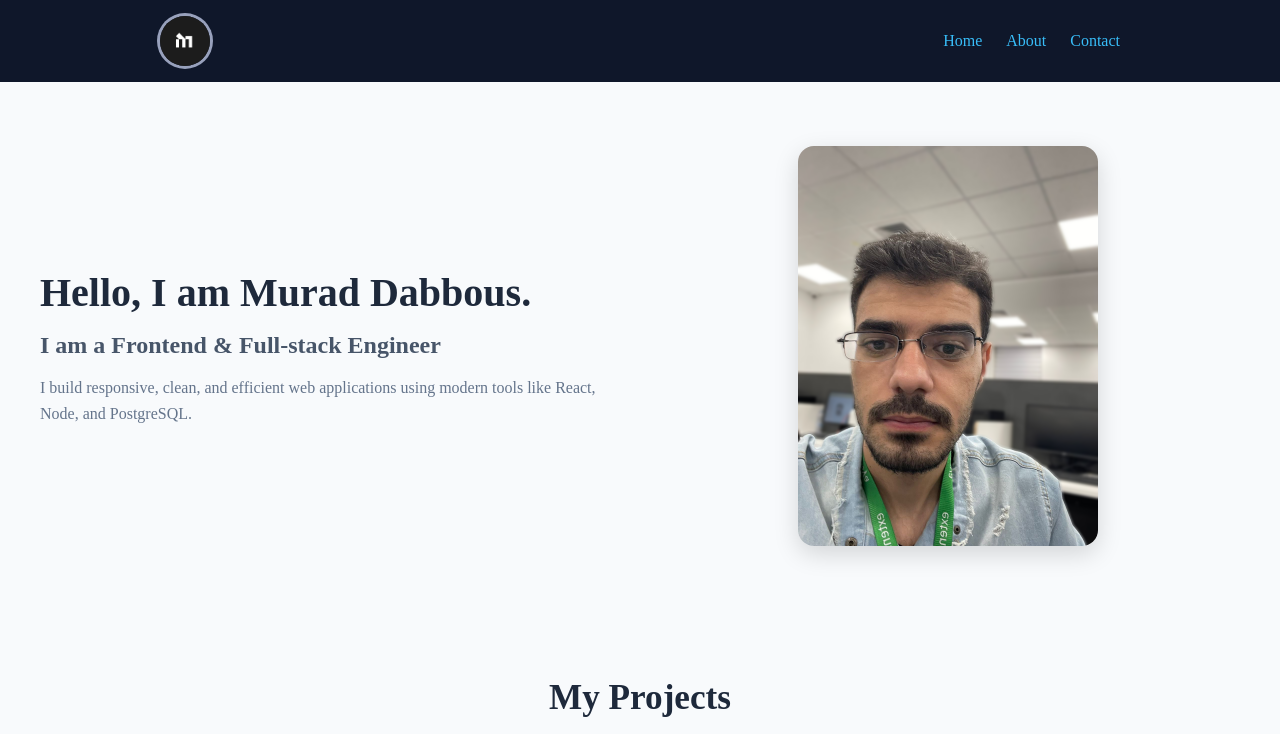
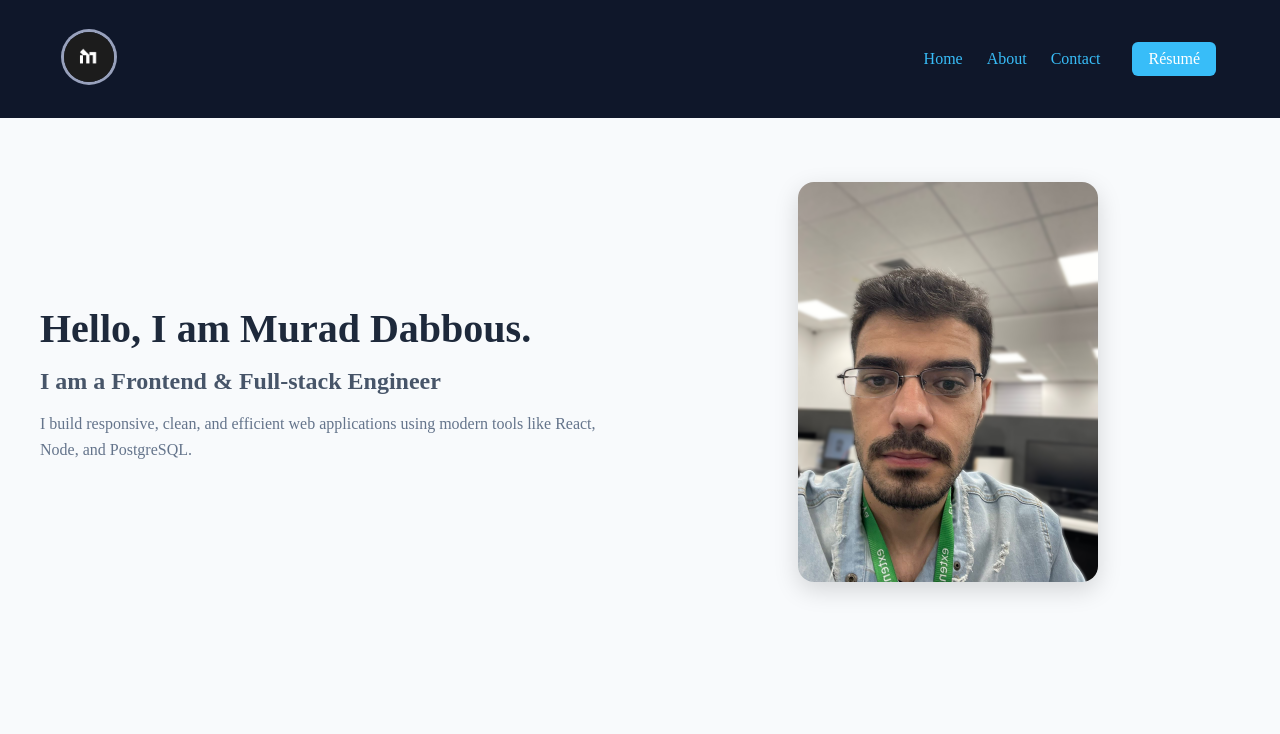
Before and after one commit to murad-shadeh/Portfolio, a React (Vite) app: page / in a window 1280 px wide. Shown: the top 734 px of the page. Built offline with nearby package versions, Linux system fonts and the light colour scheme.

Commit message:
feat(header): add resume button to the header

```diff
--- a/src/components/Header.css
+++ b/src/components/Header.css
@@ -7,16 +7,17 @@
   color: #f1f5f9;
 }
 
-/* Updated container */
-.header .container {
-  max-width: 960px;
-  width: 100%;
+.container {
   display: flex;
-  flex-direction: row; /* make it horizontal */
-  justify-content: space-between; /* logo left, nav right */
-  align-items: center; /* vertically align */
+  align-items: center;
+  /* max-width: 960px; */
   margin: 0 auto;
-  padding: 0;
+  padding: 1rem 2rem;
+  gap: 2rem;
+}
+
+.container nav {
+  margin-left: auto;
 }
 
 /* Logo */
@@ -37,16 +38,6 @@
   margin: 0;
   transition: all 0.5s ease;
 }
-/*
-.header nav ul li .links {
-  color: white;
-  text-decoration: none;
-  transition: all 0.3s ease;
-}
-.header nav ul li .links:hover {
-  font-weight: bold;
-  transform: scale(1.08);
-}*/
 .header nav ul li .links {
   position: relative;
   color: #38bdf8;
@@ -71,3 +62,18 @@
 .header nav ul li .links:hover::after {
   transform: scaleX(1);
 }
+.resume-button {
+  background-color: #38bdf8;
+  color: white;
+  padding: 0.5rem 1rem;
+  text-decoration: none;
+  font-weight: 500;
+  border-radius: 6px;
+  transition: background-color 0.3s ease, transform 0.2s ease;
+  white-space: nowrap;
+}
+
+.resume-button:hover {
+  background-color: #0ea5e9;
+  transform: scale(1.05);
+}
--- a/src/components/Header.jsx
+++ b/src/components/Header.jsx
@@ -1,4 +1,4 @@
-import { NavLink } from "react-router-dom";
+import { Link, NavLink } from "react-router-dom";
 import "./Header.css";
 import logo from "../assets/logo2.png";
 
@@ -6,7 +6,10 @@ const Header = () => {
   return (
     <header className="header">
       <div className="container">
-        <img src={logo} alt="Site logo" />
+        <Link to="/" className="logo-link">
+          <img src={logo} alt="Site logo" className="logo" />
+        </Link>
+
         <nav>
           <ul>
             <li>
@@ -26,10 +29,10 @@ const Header = () => {
             </li>
           </ul>
         </nav>
-        {/* <h1>
-          <span id="Welcome_to_my_site">Hello, I am Murad.</span>
-        </h1>
-        <h2>I am a Frontend & Full-stack Engineer</h2> */}
+
+        <a href="/Murad_Dabbous_Resume.pdf" download className="resume-button">
+          Résumé
+        </a>
       </div>
     </header>
   );
--- a/src/components/Projects.css
+++ b/src/components/Projects.css
@@ -1,3 +1,6 @@
+.projects-section .container {
+  display: block !important;
+}
 .projects-section {
   padding: 4rem 1rem;
   background-color: #f8fafc;
```
Also changed, not shown: 2 other files (tests, documents, lock files or other folders).
